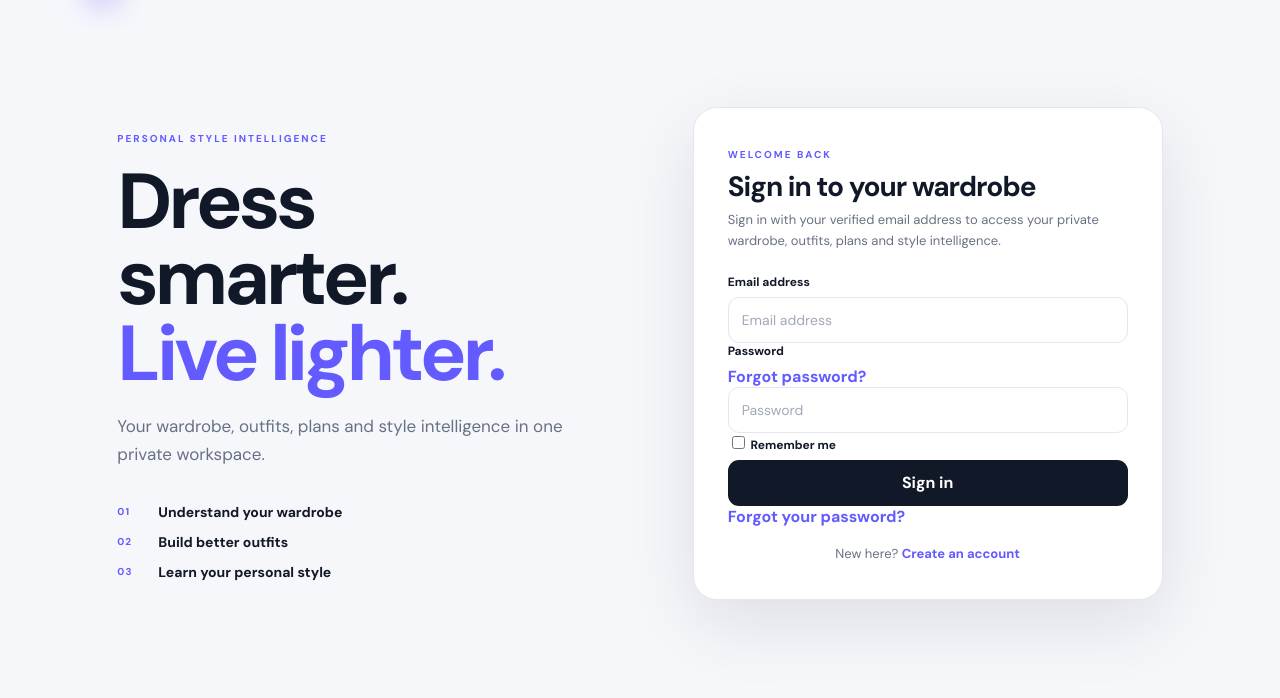
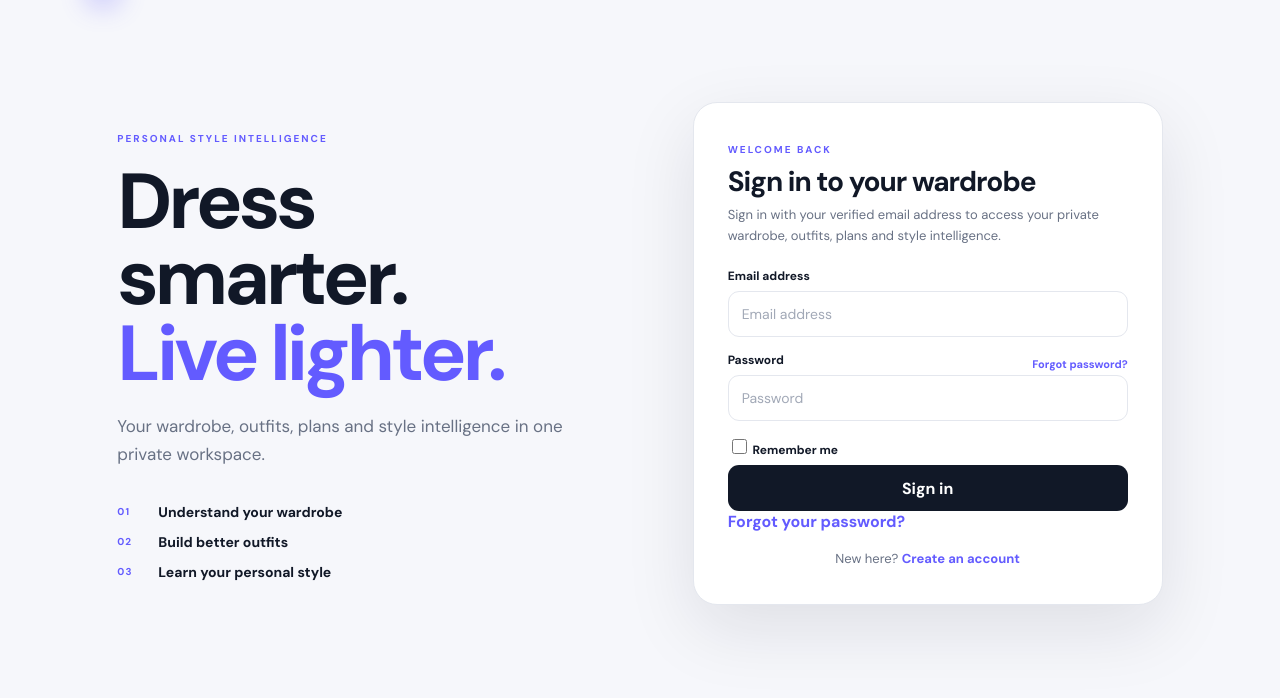
Before and after one commit to preethamofficial/WardrobeOS, a Django app: page /accounts/login/ in a window 1280 px wide. Shown: the part 66-764 px from the top of the page. Run offline with Django 5.2, Linux system fonts and the light colour scheme.

Commit message:
style: improve login errors and field hierarchy

```diff
--- a/static/css/auth.css
+++ b/static/css/auth.css
@@ -48,3 +48,14 @@ body.auth-page{min-height:100vh;background:var(--auth-bg);color:var(--auth-ink);
 @media(max-width:900px){.auth-shell{padding:22px 20px 18px}.auth-layout{grid-template-columns:1fr;max-width:520px;width:100%;margin:auto;gap:26px;padding:55px 0 38px}.auth-intro{text-align:center}.auth-intro>p{margin:auto}.auth-points{display:none}.auth-intro h1{font-size:clamp(44px,11vw,62px);letter-spacing:-3px}}
 @media(max-width:560px){.auth-shell{padding:18px 14px 16px}.auth-secure{display:none}.auth-layout{padding:42px 0 30px}.auth-intro h1{margin:14px 0 16px}.auth-intro>p{font-size:14px}.auth-panel{padding:25px 20px;border-radius:19px}.auth-form-card h2{font-size:24px}}
 @media(prefers-reduced-motion:reduce){.auth-form-card input,.auth-form-card .btn-dark{transition:none}}
+
+.auth-field{margin:0 0 15px}
+.auth-field>label,.auth-label-row label{display:block;margin:0 0 7px;font-size:12px;font-weight:750;color:var(--auth-ink)}
+.auth-label-row{display:flex;align-items:center;justify-content:space-between;gap:12px}
+.auth-label-row a{font-size:11px}
+.auth-field input{width:100%;box-sizing:border-box}
+.auth-field-error,.auth-form-error{margin-top:6px;color:#b42318;font-size:11px;line-height:1.45}
+.auth-form-error{padding:10px 12px;border:1px solid #f1b5ae;background:#fff5f3;border-radius:10px;margin-bottom:14px}
+.auth-check{display:flex;align-items:center;gap:7px;margin:2px 0 16px;font-size:12px;color:var(--auth-muted)}
+.auth-check input{width:15px;height:15px}
+[data-theme="dark"] .auth-form-error{border-color:#63312d;background:#281918;color:#ffaaa1}
```
